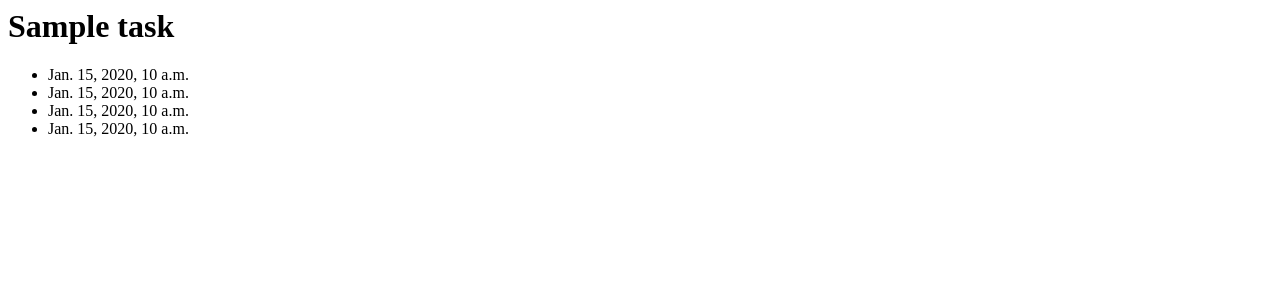
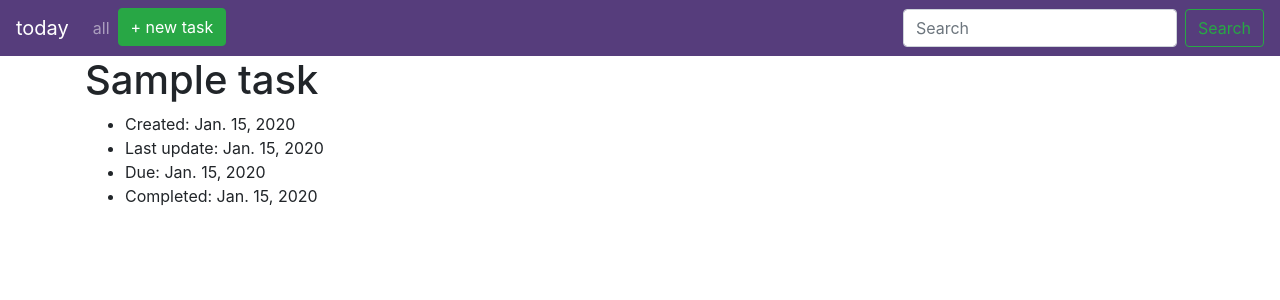
Before and after one commit to phillyc/today, a Django app: page /tasks/1/ in a window 1280 px wide. Shown: the top 300 px of the page. Run offline with Django 3.2, Linux system fonts and the light colour scheme; tables that the repository leaves empty hold one stand-in row (Sample ...); some libraries are stand-ins or nearby versions.

Commit message:
Implement basic bootstrap. Tweak datetime on model.

```diff
--- a/tasks/models.py
+++ b/tasks/models.py
@@ -19,10 +19,10 @@ class Comment(models.Model):
 class Task(models.Model):
     title = models.CharField(max_length=255)
     description = models.TextField(blank=True)
-    created = models.DateTimeField('date created', default=timezone.now)
-    modified = models.DateTimeField('date updated', default=timezone.now)
-    due = models.DateTimeField('due date', blank=True, null=True)
-    completed = models.DateTimeField('date completed', blank=True, null=True)
+    created = models.DateField('date created', default=timezone.now)
+    modified = models.DateField('date updated', default=timezone.now)
+    due = models.DateField('due date', blank=True, null=True)
+    completed = models.DateField('date completed', blank=True, null=True)
     tags = models.ManyToManyField(Tag, blank=True)
     estimated = models.IntegerField(blank=True, null=True)  # 5, 30, and 60 minute increments
     actual = models.IntegerField(blank=True, null=True)
--- a/tasks/urls.py
+++ b/tasks/urls.py
@@ -4,5 +4,6 @@ from . import views
 
 urlpatterns = [
     path('', views.index, name='index'),
+    path('all', views.all, name='all'),
     path('tasks/<int:task_id>/', views.detail, name='detail'),
 ]
--- a/tasks/views.py
+++ b/tasks/views.py
@@ -1,19 +1,27 @@
 from datetime import datetime
+import pytz
 
+from django.contrib.auth.decorators import login_required
 from django.http import HttpResponse
 from django.shortcuts import get_object_or_404, render
 from django.template import loader, Context, Template
 
 from .models import Task
 
+# https://docs.djangoproject.com/en/2.2/topics/auth/default/
+@login_required
+def all(request):
+    all_tasks = Task.objects.all()
+
+    return render(request, 'tasks/all.html', {'all_tasks': all_tasks})
+
 
 def index(request):
     now = datetime.today()
-    todays_tasks = Task.objects.all()
+    todays_tasks = Task.objects.filter(due=now)
 
-    # template = loader.get_template('tasks/index.html')
     context = {
-        'datetime': now,
+        'date': now.date,
         'todays_tasks': todays_tasks,
     }
 
--- /dev/null
+++ b/templates/tasks/base.html
@@ -0,0 +1,31 @@
+<!DOCTYPE html>
+<html>
+
+<head>
+    <meta charset="UTF-8">
+    <title>today</title>
+    <link rel="stylesheet" href="https://stackpath.bootstrapcdn.com/bootstrap/4.3.1/css/bootstrap.min.css"
+        integrity="sha384-ggOyR0iXCbMQv3Xipma34MD+dH/1fQ784/j6cY/iJTQUOhcWr7x9JvoRxT2MZw1T" crossorigin="anonymous">
+</head>
+
+<body>
+    {% include 'tasks/nav.html' %}
+
+    <div class='container'>
+        {% block content %}
+        {% endblock %}
+    </div>
+
+
+    <script src="https://code.jquery.com/jquery-3.3.1.slim.min.js"
+        integrity="sha384-q8i/X+965DzO0rT7abK41JStQIAqVgRVzpbzo5smXKp4YfRvH+8abtTE1Pi6jizo"
+        crossorigin="anonymous"></script>
+    <script src="https://cdnjs.cloudflare.com/ajax/libs/popper.js/1.14.7/umd/popper.min.js"
+        integrity="sha384-UO2eT0CpHqdSJQ6hJty5KVphtPhzWj9WO1clHTMGa3JDZwrnQq4sF86dIHNDz0W1"
+        crossorigin="anonymous"></script>
+    <script src="https://stackpath.bootstrapcdn.com/bootstrap/4.3.1/js/bootstrap.min.js"
+        integrity="sha384-JjSmVgyd0p3pXB1rRibZUAYoIIy6OrQ6VrjIEaFf/nJGzIxFDsf4x0xIM+B07jRM"
+        crossorigin="anonymous"></script>
+</body>
+
+</html>
--- a/templates/tasks/detail.html
+++ b/templates/tasks/detail.html
@@ -1,7 +1,12 @@
+{% extends "tasks/base.html" %}
+{% block content %}
+
 <h1>{{ task.title }}</h1>
 <ul>
-    <li>{{ task.created }}</li>
-    <li>{{ task.modified }}</li>
-    <li>{{ task.due }}</li>
-    <li>{{ task.completed }}</li>
+    <li>Created: {{ task.created }}</li>
+    <li>Last update: {{ task.modified }}</li>
+    <li>Due: {{ task.due }}</li>
+    <li>Completed: {{ task.completed }}</li>
 </ul>
+
+{% endblock %}
--- /dev/null
+++ b/templates/tasks/nav.html
@@ -0,0 +1,22 @@
+<nav class="navbar navbar-expand-md navbar-dark" style="background-color: #563D7C">
+    <a class="navbar-brand" href="{% url 'index' %}">today</a>
+    <button class="navbar-toggler" type="button" data-toggle="collapse" data-target="#navbarSupportedContent"
+        aria-controls="navbarSupportedContent" aria-expanded="false" aria-label="Toggle navigation">
+        <span class="navbar-toggler-icon"></span>
+    </button>
+
+    <div class="collapse navbar-collapse" id="navbarSupportedContent">
+        <ul class="navbar-nav mr-auto">
+            <li class="nav-item">
+                <a class="nav-link" href="{% url 'all' %}">all</a>
+            </li>
+            <li class="nav-item">
+                <button type="button" class="btn btn-success">+ new task</button>
+            </li>
+        </ul>
+        <form class="form-inline my-2 my-lg-0">
+            <input class="form-control mr-sm-2" type="search" placeholder="Search" aria-label="Search">
+            <button class="btn btn-outline-success my-2 my-sm-0" type="submit">Search</button>
+        </form>
+    </div>
+</nav>
```
Also changed, not shown: templates/tasks/all.html (added, +15 -0 lines), templates/tasks/index.html (+7 -1 lines), tasks/migrations/0008_auto_20190418_1904.py (added).
